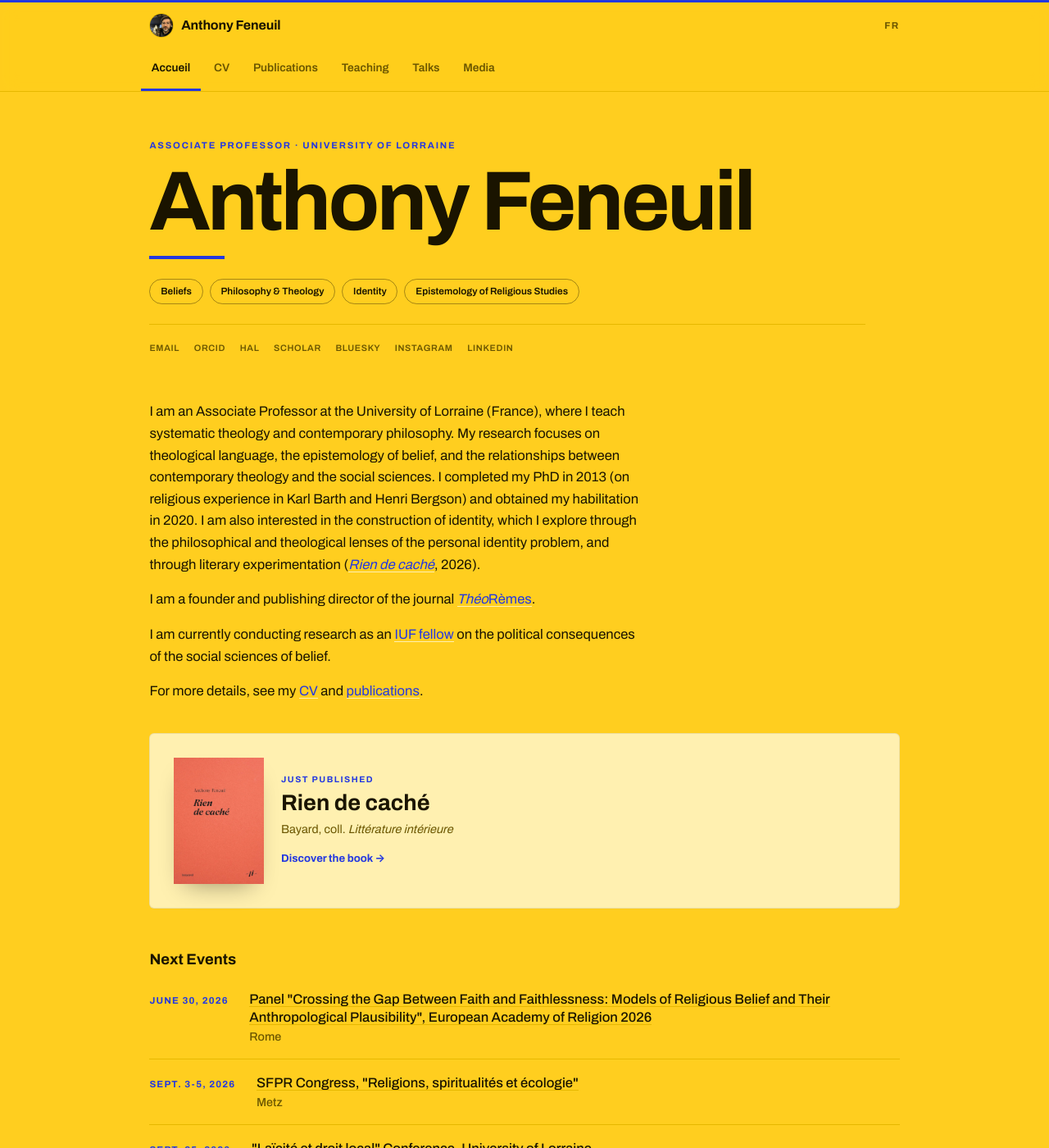
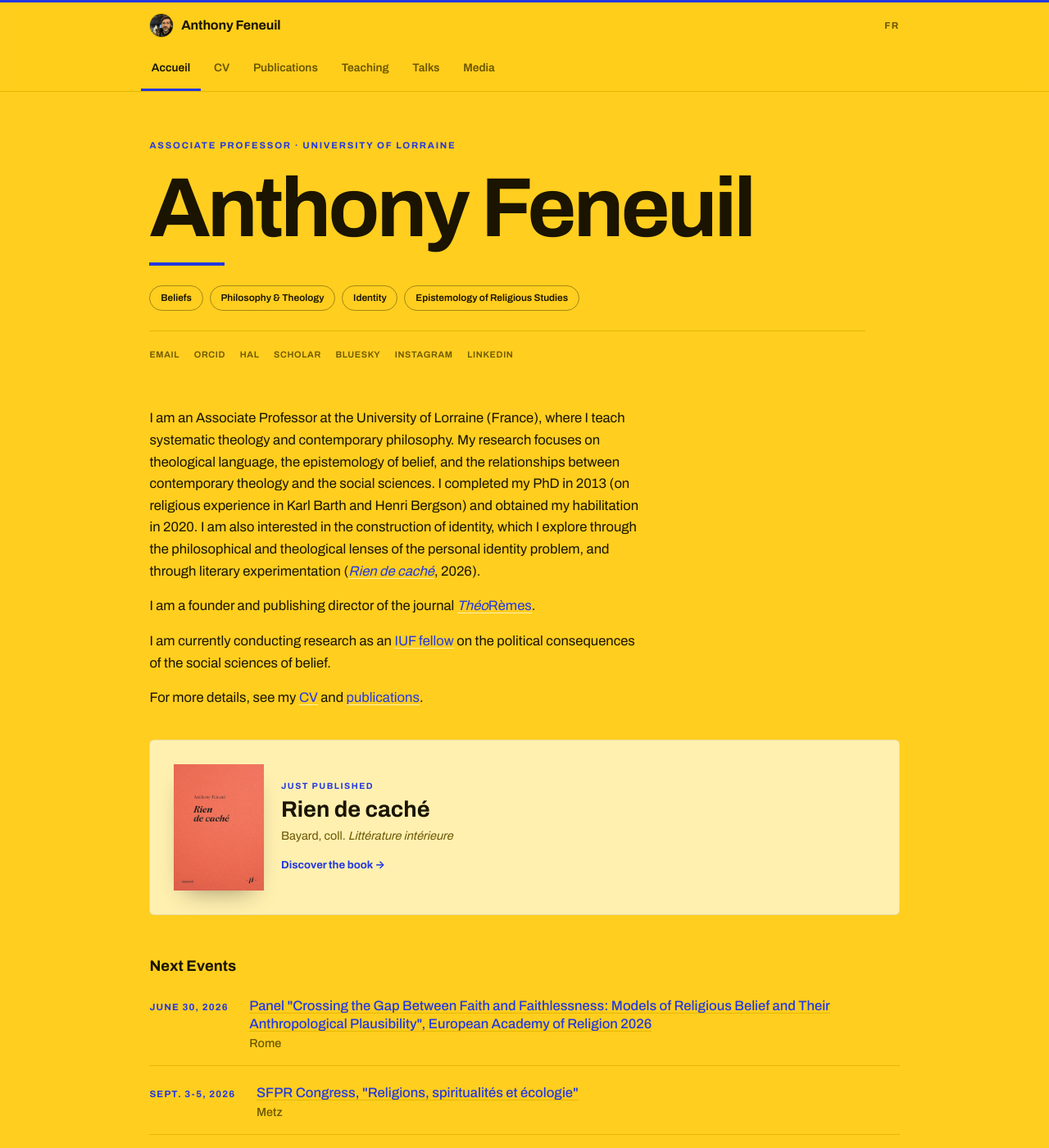
Before and after one commit to anfnl/anfnl.github.io, a Jekyll site: the page built from en/index.md, in a window 1280 px wide and 1400 px high. Shown: the whole window at 82% size. Built offline with Jekyll 4.4.1, drawn with Linux system fonts in a browser that asks for light colours; some web fonts are replaced.

Commit message:
Add files via upload

```diff
--- a/_layouts/refonte.html
+++ b/_layouts/refonte.html
@@ -84,6 +84,18 @@
   .prose a{color:var(--pop);border-bottom:1.5px solid var(--accent-soft)}
   .prose a:hover{border-color:var(--pop)}
   .prose i,.prose em{font-style:italic}
+
+  /* Typographie de base pour le contenu Markdown (terms, etc.) */
+  main h1{font-family:var(--disp);font-weight:800;font-size:clamp(2rem,7vw,3rem);line-height:.95;letter-spacing:-.02em;margin:1.4rem 0 .6rem}
+  main h2{font-family:var(--disp);font-weight:700;font-size:1.5rem;color:var(--ink);margin:2rem 0 .5rem}
+  main h3{font-family:var(--disp);font-weight:700;font-size:1.15rem;color:var(--ink);margin:1.5rem 0 .4rem}
+  main h4{font-weight:700;font-size:1rem;color:var(--ink);margin:1.2rem 0 .3rem}
+  main > p, main > ul, main > ol{max-width:64ch;font-size:1.02rem}
+  main > p{margin:0 0 1rem}
+  main > ul, main > ol{margin:0 0 1rem 1.2rem}
+  main li{margin:.25rem 0}
+  main > p a, main li a{color:var(--pop);border-bottom:1.5px solid var(--accent-soft)}
+  main > p a:hover, main li a:hover{border-color:var(--pop)}
 
   /* Book feature */
   .feature{margin:2.4rem 0;display:grid;grid-template-columns:auto 1fr;gap:1.3rem;align-items:center;background:var(--accent-soft);border:1px solid rgba(0,0,0,.08);border-radius:6px;padding:1.5rem}
```
